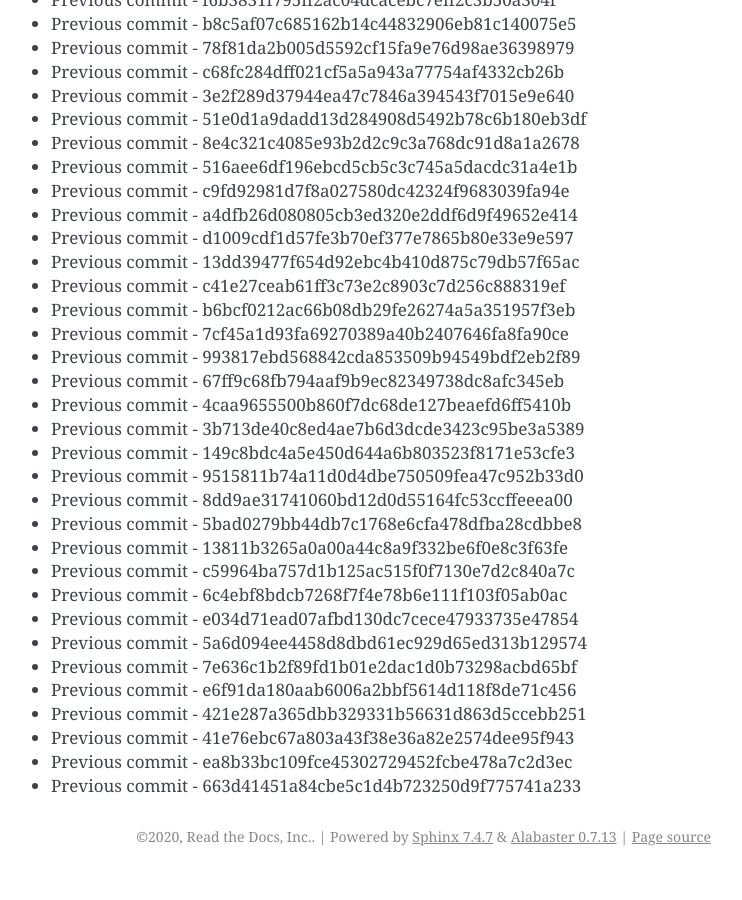
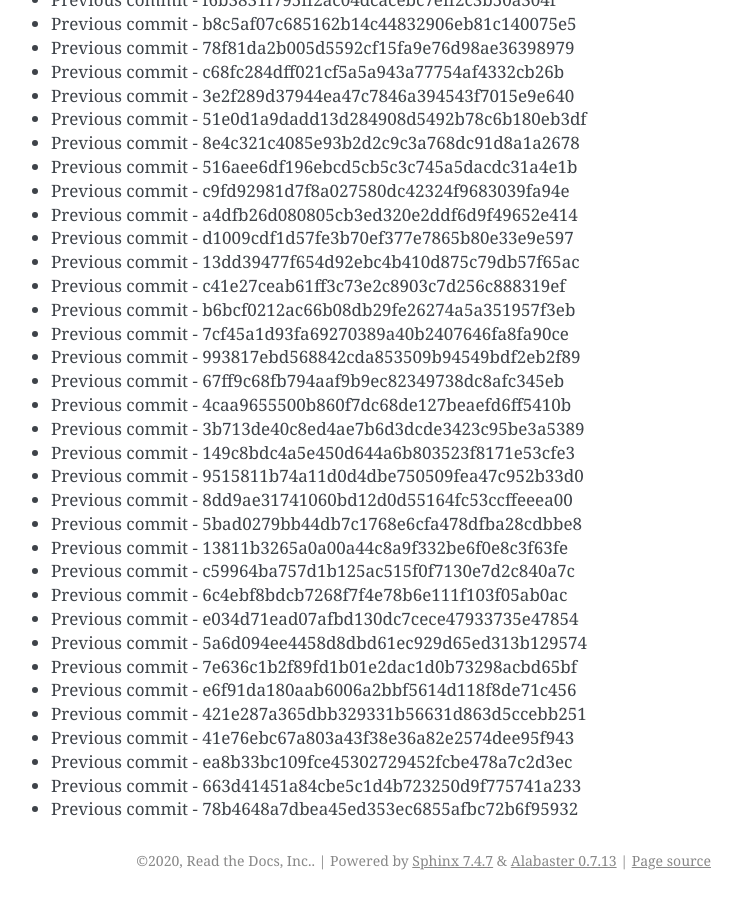
Before and after one commit to readthedocs/rtd-git-stresstest, a Sphinx documentation site: the page built from docs/updates.rst, in a window 1280 px wide and 900 px high, scrolled down 43085 px. Shown: the whole window, without its empty margins (399-1141 px from the left). Built offline with Sphinx 7.4.7, drawn with Linux system fonts in a browser that asks for light colours; before the commit the page ends 43961 px from its top, so only the background shows below that.

Commit message:
Generating commit from previous: 78b4648a7dbea45ed353ec6855afbc72b6f95932

```diff
--- a/docs/updates.rst
+++ b/docs/updates.rst
@@ -1842,3 +1842,4 @@ It can be tested for any performance characteristics.
 * Previous commit - 41e76ebc67a803a43f38e36a82e2574dee95f943
 * Previous commit - ea8b33bc109fce45302729452fcbe478a7c2d3ec
 * Previous commit - 663d41451a84cbe5c1d4b723250d9f775741a233
+* Previous commit - 78b4648a7dbea45ed353ec6855afbc72b6f95932
```
